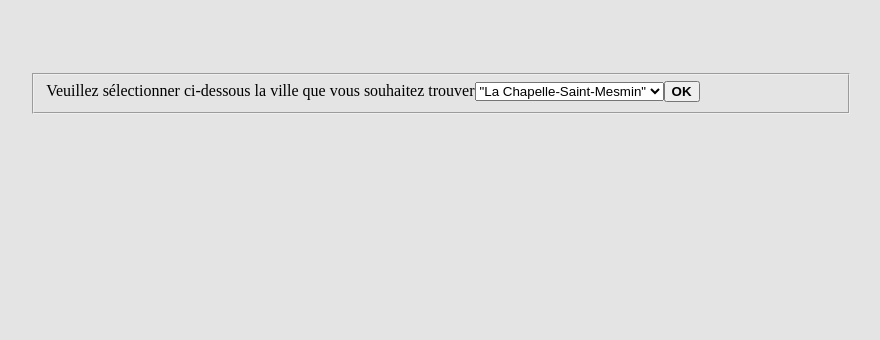
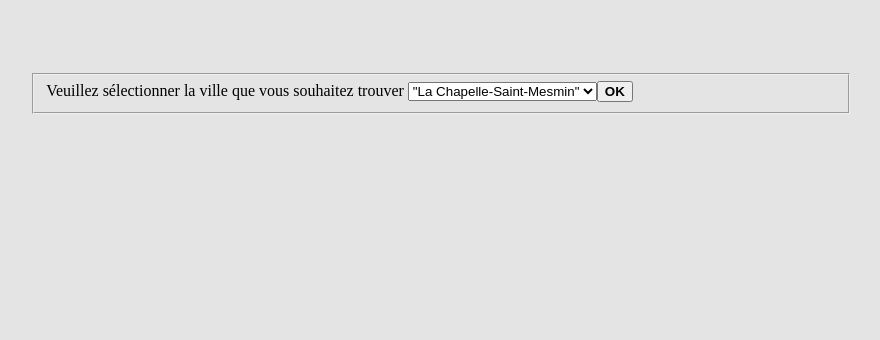
Before and after one commit to franckie242/Dev, a PHP site: page /ville.php in a window 1280 px wide. Shown: the part 135-475 px from the top of the page, without its empty margins (199-1079 px from the left). Run offline with PHP 8.4, Linux system fonts and the light colour scheme.

Commit message:
Update ville.php

```diff
--- a/ville.php
+++ b/ville.php
@@ -20,7 +20,7 @@ sort($tab, SORT_STRING); // On trie le tableau
 
 echo "<form action=\"ville.php\" method=\"post\">";
     echo "<fieldset>";
-        echo "<label for=\"ville\">Veuillez sélectionner ci-dessous la ville que vous souhaitez trouver</label>";
+        echo "<label for=\"ville\">Veuillez sélectionner  la ville que vous souhaitez trouver  </label>";
         echo "<select name=\"ville\" id=\"ville\">";
 
 foreach($tab as $val){
@@ -30,6 +30,7 @@ echo "</select>";
 echo "<input type=\"submit\" value=\"OK\">";
 echo "</fieldset>";
 echo "</form>";
+echo "<section>";
 $cpt=0;
 if(isset($_POST['ville'])){
     for($j=1; $j<$nbTotalLignes;$j++){
@@ -54,7 +55,7 @@ if(isset($_POST['ville'])){
     }
     echo $cpt." école(s) correspond(ent) à votre recherche";
 }
-
+echo "</section>";
 
 require_once("footer.inc.php");
 ?>
```
